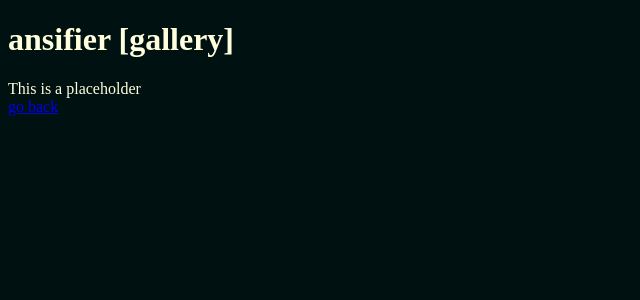
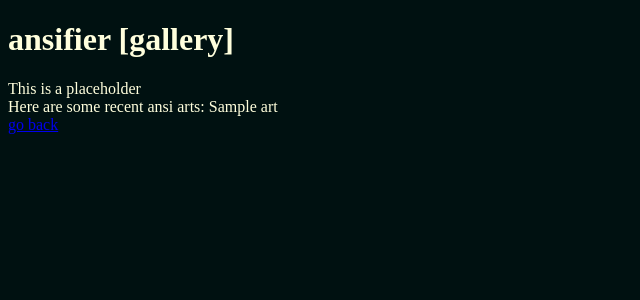
Before and after one commit to amminer/ansifier-cloud, a Flask app: template templates/gallery.html in a window 1280 px wide. Shown: the top 300 px of the page, without its empty margins (0-640 px from the left). Run offline with Flask 3, Linux system fonts and the light colour scheme; the template is opened without the code that fills it: most values are stand-ins (such as "Sample title", 1, 10 or a date in 2020).

Commit message:
slightly less placeholdery gallery homepage, most-recent-3 db query

```diff
--- a/app.py
+++ b/app.py
@@ -56,21 +56,18 @@
     if uid is not found, returns a 404
     """
     uid = request.args.get('uid')
-    if uid is None:
-        return render_template('gallery.html')
-    else:
-        ret = serve_art(uid)
-        if ret == '':
-            return (f'no such art {uid}', 404)
-        return (ret, 200)
-
-
-def serve_art(uid: str) -> str:
-    #TODO templating
-    ret = ''
     db = Database()
     db.check_schema()
-    ret = db.retrieve_art(uid)
+
+    if uid is None:
+        return render_template('gallery.html', arts=db.most_recent_3())
+    else:
+        art = db.retrieve_art(uid)
+        if art == '':
+            ret = (f'no such art {uid}', 404)
+        else:
+            ret = (art, 200)
+
     db.close()
     return ret
 
--- a/data_model/sqlite_model.py
+++ b/data_model/sqlite_model.py
@@ -49,6 +49,11 @@
         return ret[0]
 
 
+    def most_recent_3(self):
+        ret = self.cur.execute(f"SELECT content FROM {TABLE_NAME} ORDER BY timestamp DESC LIMIT 3;")
+        return [a[0] for a in ret]
+
+
     def dump_table(self):
         print('all records:')
         for record in self.cur.execute(f"SELECT * FROM {TABLE_NAME}"):
--- a/templates/gallery.html
+++ b/templates/gallery.html
@@ -12,6 +12,11 @@
       <h1>ansifier [gallery]</h1>
 	  <p id="description">
       This is a placeholder<br/>
+      Here are some recent ansi arts:
+      {% for art in arts %}
+        {{ art | safe }}
+      {% endfor %}
+      <br/>
       <a href="/">go back</a>
     </p>
   </body>
```
Also changed, not shown: data_model/base_model.py (+7 -0 lines).
